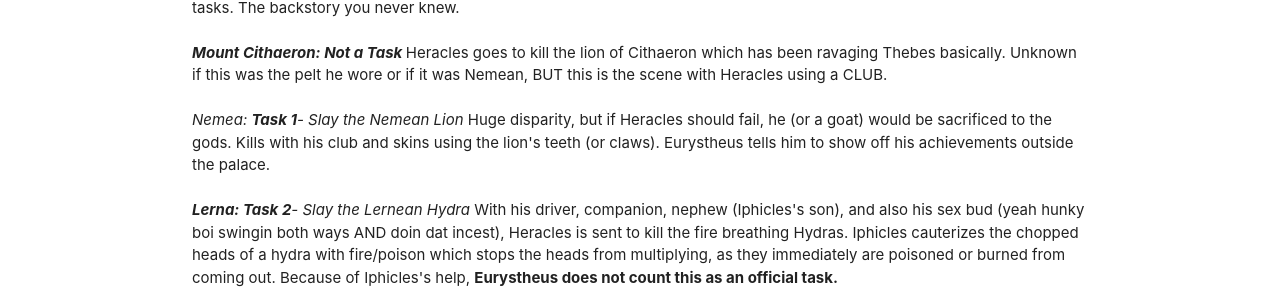
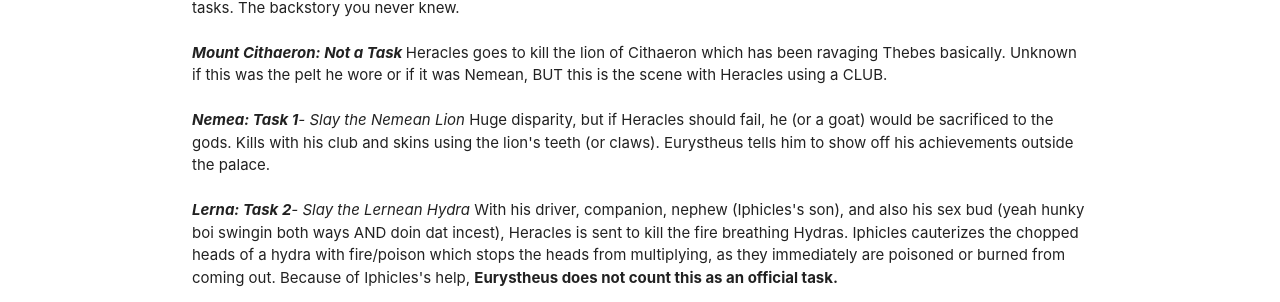
Before and after one commit to stuyCLC/stuyCLC.github.io, a Jekyll site: the page built from _posts/2018-12-4-Medusa-Meeting#3-recap.md, in a window 1280 px wide. Shown: the part 526-828 px from the top of the page. Built offline with Jekyll 4.4.1, drawn with Linux system fonts in a browser that asks for light colours.

```diff
--- a/_posts/2018-12-4-Medusa-Meeting#3-recap.md
+++ b/_posts/2018-12-4-Medusa-Meeting#3-recap.md
@@ -8,7 +8,7 @@ title: Medusa Meeting 3 Recap
     <li> <i> <b>Thebes: Birth </b> </i> Zeus wants to smash Alcmene (descendant of Perseus) so he disguises as her husband and copulates. Since she had sex with Zeus and her husband later that night, she gave birth to demigod Heracles, and twin brother Iphicles. Hera, pissed (why wouldn't she) forces the goddess of childbirth to cross her DAMN legs to prevent the twins from being born, but one of the servants of the goddess of childbirth manages to stop her legs from crossing by making her jump in fear, releasing the twins from their mom's wound. </li>
    <br> <b> <i> Why is he famous? (Tiryns, Mycenae) </i></b> Hera decides to screw with Heracles's mind making him kill his whole fam (wife and kids the whole shebang.) So he goes to the oracle, who under Hera's orders, tells him to go to the king (his cousin Eurystheus, who only became king because Hera trapped Heracles in the womb) to cleanse himself of his crimes, and was told to do 10 tasks. The backstory you never knew. <br>
     <br><li> <i> <b> Mount Cithaeron: Not a Task </b> </i> Heracles goes to kill the lion of Cithaeron which has been ravaging Thebes basically. Unknown if this was the pelt he wore or if it was Nemean, BUT this is the scene with Heracles using a CLUB. </li>
-    <br><li> <i> Nemea: <b>Task 1</b>- Slay the Nemean Lion </i> Huge disparity, but if Heracles should fail, he (or a goat) would be sacrificed to the gods. Kills with his club and skins using the lion's teeth (or claws). Eurystheus tells him to show off his achievements outside the palace. </li>
+    <br><li> <i><b> Nemea: Task 1</b>- Slay the Nemean Lion </i> Huge disparity, but if Heracles should fail, he (or a goat) would be sacrificed to the gods. Kills with his club and skins using the lion's teeth (or claws). Eurystheus tells him to show off his achievements outside the palace. </li>
     <br><li> <i> <b>Lerna: Task 2</b>- Slay the Lernean Hydra </i> With his driver, companion, nephew (Iphicles's son), and also his sex bud (yeah hunky boi swingin both ways AND doin dat incest), Heracles is sent to kill the fire breathing Hydras. Iphicles cauterizes the chopped heads of a hydra with fire/poison which stops the heads from multiplying, as they immediately are poisoned or burned from coming out. Because of Iphicles's help, <b> Eurystheus does not count this as an official task. </b> </li>
     <br><li> <i><b> Cerynia: Task 3</b>- Capture the Golden Hind(fastest deer alive) of Artemis </i> Some cases say Artemis just flat out let him borrow it as long as he didn't harm it, others say he caught it while it slept. Either way, Hera and Eurystheus's plans to get Artemis pissed enough to kill him failed. </li>
     <br><li> <i> <b>Erymanthia: Task 4</b>- Capture the Erymanthian Boar </i> Heracles sought the council of our good ol' pal Chiron, who told him to drive it into snow. He brought the boar back with tied legs, which scared the living shit out of Eurystheus, who told him to return it. </li>
```
